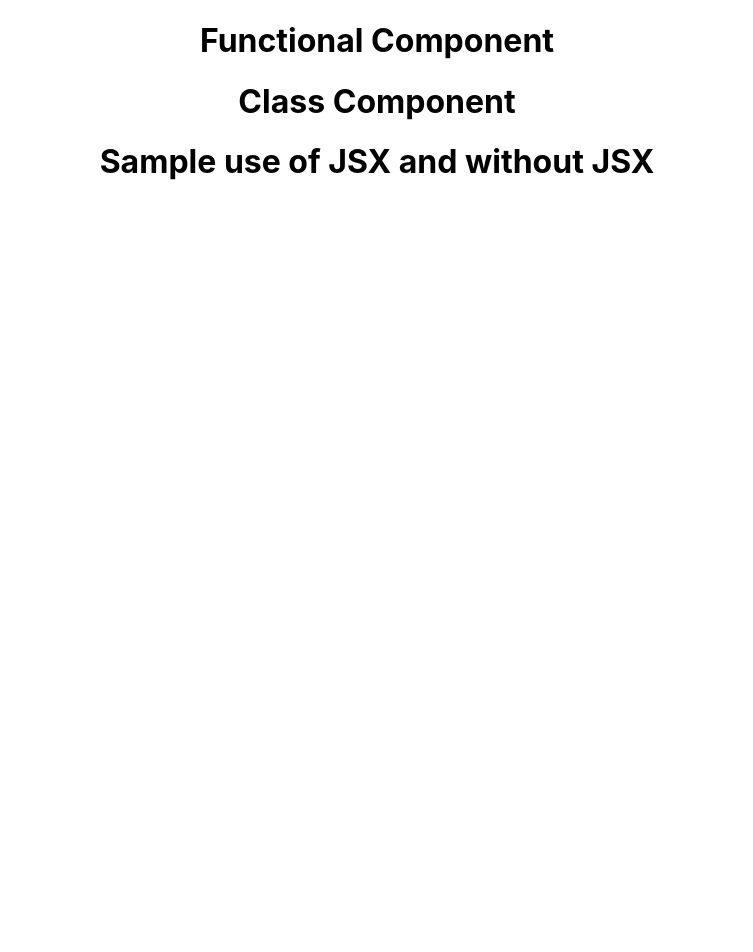
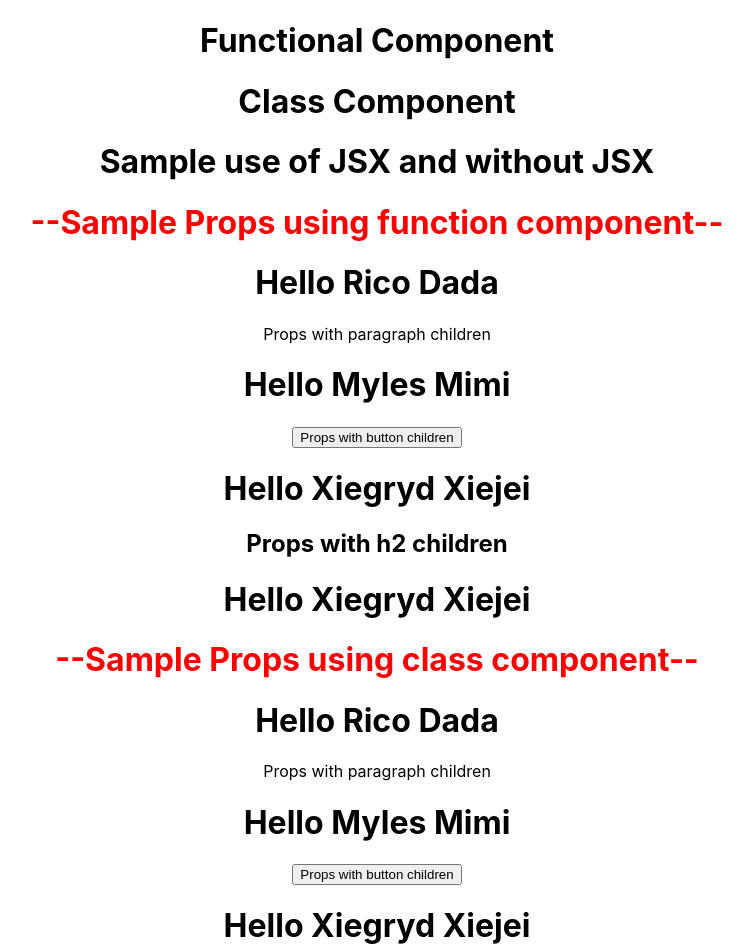
Before and after one commit to mirjSolution/react-front-to-back, a React (Create React App) app: page / in a window 1280 px wide. Shown: the top 952 px of the page, without its empty margins (263-1016 px from the left). Before the commit the page ends 800 px from the top, so only its background shows below. Built offline with nearby package versions, Linux system fonts and the light colour scheme.

Commit message:
Sample using props on functional and class component

```diff
--- a/src/App.js
+++ b/src/App.js
@@ -6,22 +6,48 @@ import Welcome from './components/class/Welcome';
 // import {Greet} from './components/functional/greet';
 import Greet from './components/functional/Greet';
 import Hello from './components/jsx/Hello';
+import ClassProps from './components/props/ClassProps';
+import FunctionProps from './components/props/FunctionProps';
 
 class App extends Component {
   render() {
     return (
-      <div className="App">
+      <div className='App'>
         {/* Sample functional component */}
         <Greet />
         {/* Sample class component */}
         <Welcome />
         {/* Sample JSX and without JSX*/}
         <Hello />
+        {/* Sample Props using function component*/}
+        <h1 style={{ color: 'red' }}>
+          --Sample Props using function component--
+        </h1>
+        <FunctionProps firstName='Rico' nickName='Dada'>
+          <p>Props with paragraph children</p>
+        </FunctionProps>
+        <FunctionProps firstName='Myles' nickName='Mimi'>
+          <button>Props with button children</button>
+        </FunctionProps>
+        <FunctionProps firstName='Xiegryd' nickName='Xiejei'>
+          <h2>Props with h2 children</h2>
+        </FunctionProps>
+        <FunctionProps firstName='Xiegryd' nickName='Xiejei' />
+        {/* Sample Props using functional component*/}
+        <h1 style={{ color: 'red' }}>--Sample Props using class component--</h1>
+        <ClassProps firstName='Rico' nickName='Dada'>
+          <p>Props with paragraph children</p>
+        </ClassProps>
+        <ClassProps firstName='Myles' nickName='Mimi'>
+          <button>Props with button children</button>
+        </ClassProps>
+        <ClassProps firstName='Xiegryd' nickName='Xiejei'>
+          <h2>Props with h2 children</h2>
+        </ClassProps>
+        <ClassProps firstName='Xiegryd' nickName='Xiejei' />
       </div>
     );
   }
 }
 
-
-
 export default App;
--- a/src/components/jsx/Hello.js
+++ b/src/components/jsx/Hello.js
@@ -1,15 +1,20 @@
-import React from 'react'
+import React from 'react';
 
 const Hello = () => {
-    {/* JSX version of Hello component */}
-    // return (
-    //     <div id='hello' className='dummyClass'>
-    //         <h1>Sample use of JSX and without JSX</h1>
-    //     </div>
-    // )
-    {/* without using JSX of Hello component */}
-    return React.createElement('div', {id: 'hello', className: 'dummyClass'}, React.createElement('h1', null, 'Sample use of JSX and without JSX'));
+  /* JSX version of Hello component */
 
-}
+  // return (
+  //     <div id='hello' className='dummyClass'>
+  //         <h1>Sample use of JSX and without JSX</h1>
+  //     </div>
+  // )
+
+  /* without using JSX of Hello component */
+  return React.createElement(
+    'div',
+    { id: 'hello', className: 'dummyClass' },
+    React.createElement('h1', null, 'Sample use of JSX and without JSX')
+  );
+};
 
 export default Hello;
--- /dev/null
+++ b/src/components/props/ClassProps.js
@@ -0,0 +1,15 @@
+import React, { Component } from 'react';
+
+class ClassProps extends Component {
+  render() {
+    // console.log(this.props);
+    return (
+      <div>
+        <h1>{`Hello ${this.props.firstName} ${this.props.nickName}`}</h1>
+        {this.props.children}
+      </div>
+    );
+  }
+}
+
+export default ClassProps;
--- /dev/null
+++ b/src/components/props/FunctionProps.js
@@ -0,0 +1,11 @@
+const FunctionProps = (props) => {
+  // console.log(props);
+  return (
+    <div>
+      <h1>{`Hello ${props.firstName} ${props.nickName}`}</h1>
+      {props.children}
+    </div>
+  );
+};
+
+export default FunctionProps;
```
